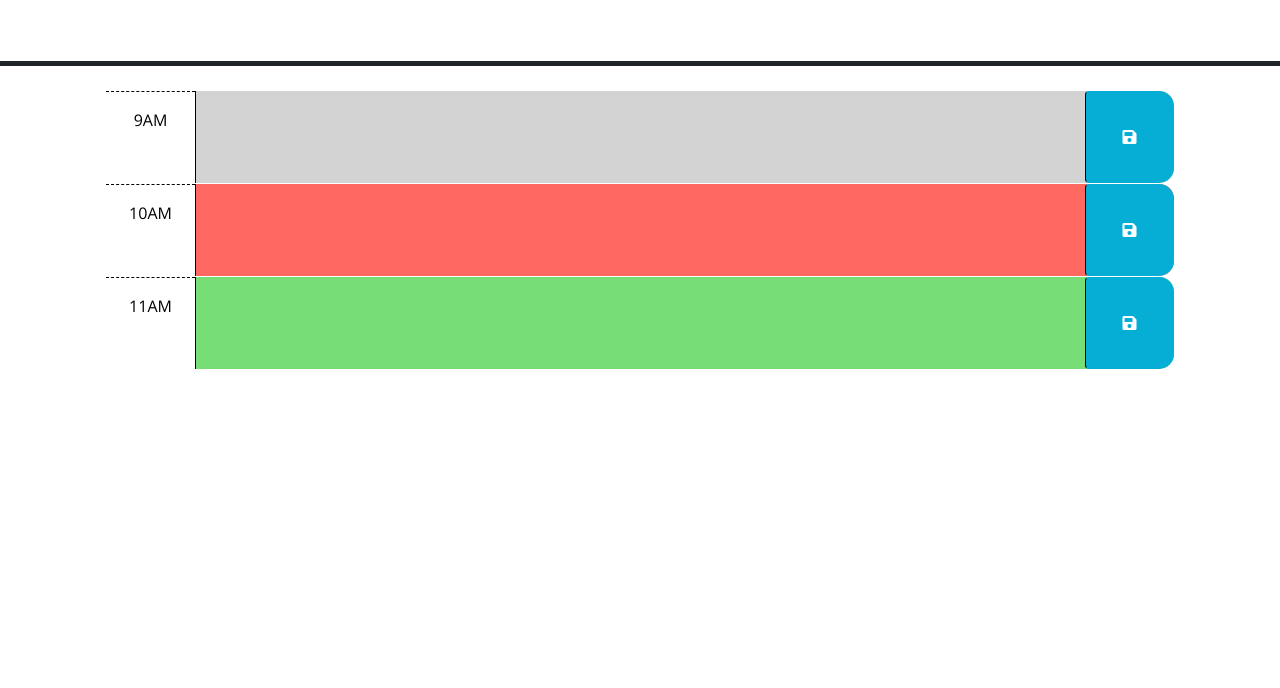
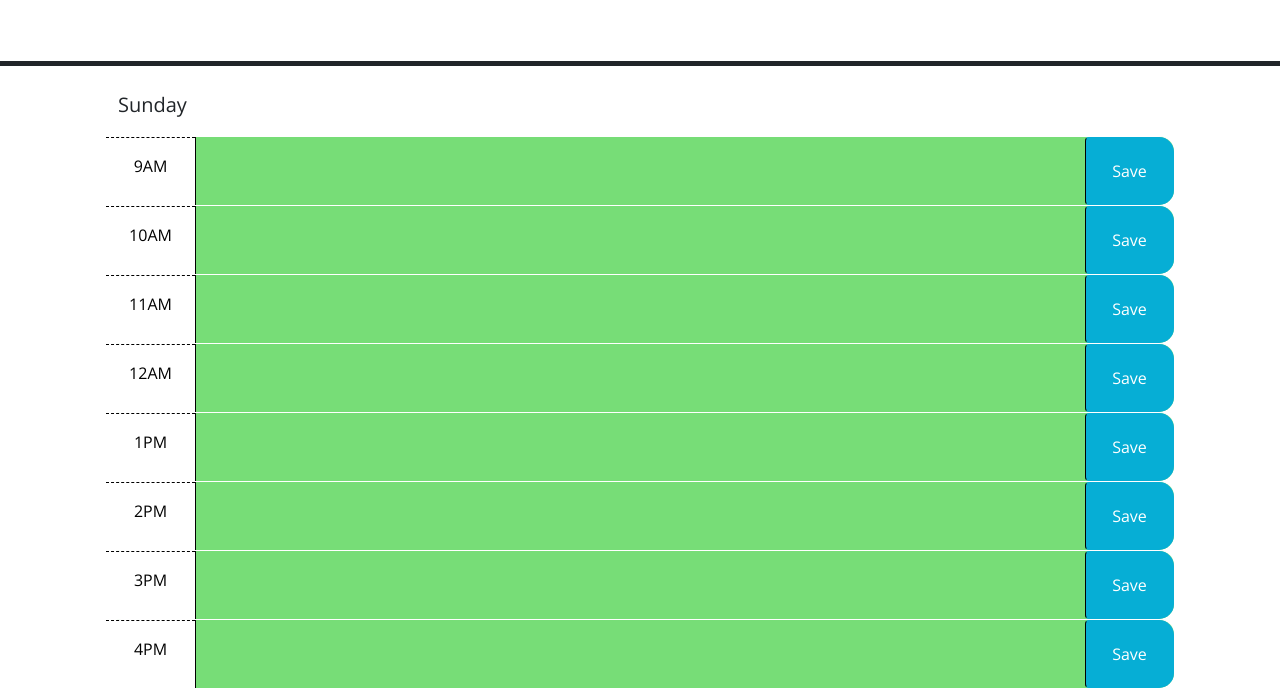
Before and after one commit to BowieRC/week5-challenge, a plain HTML site: page Develop/index.html in a window 1280 px wide. Shown: the part 166-854 px from the top of the page. Before the commit the page ends 800 px from the top, so only its background shows below. Drawn offline with nearby package versions, Linux system fonts and the light colour scheme.

Commit message:
load hour block to page

```diff
--- a/Develop/index.html
+++ b/Develop/index.html
@@ -26,9 +26,9 @@
     <header class="p-5 mb-4 border-5 border-bottom border-dark text-center">
       <h1 class="display-3">Work Day Scheduler</h1>
       <p class="lead">A simple calendar app for scheduling your work day</p>
+    </header>
+    <div class="container-lg px-5 main">
       <p id="currentDay" class="lead"></p>
-    </header>
-    <div class="container-lg px-5">
       <!-- Use class for "past", "present", and "future" to apply styles to the
         time-block divs accordingly. The javascript will need to do this by
         adding/removing these classes on each div by comparing the hour in the
@@ -39,7 +39,17 @@
         code is implemented.
         -->
 
-      <!-- Example of a past time block. The "past" class adds a gray background color. -->
+
+      <!-- To do
+            Remove existing code and implement:
+              Full calander allowing day selection
+              1h time blocks per day
+              colouring depending on current day/time -->
+
+
+
+        <!-- Example of a past time block. The "past" class adds a gray background color. -->
+<!--
       <div id="hour-9" class="row time-block past">
         <div class="col-2 col-md-1 hour text-center py-3">9AM</div>
         <textarea class="col-8 col-md-10 description" rows="3"> </textarea>
@@ -48,7 +58,8 @@
         </button>
       </div>
 
-      <!-- Example of a a present time block. The "present" class adds a red background color. -->
+        Example of a a present time block. The "present" class adds a red background color.
+
       <div id="hour-10" class="row time-block present">
         <div class="col-2 col-md-1 hour text-center py-3">10AM</div>
         <textarea class="col-8 col-md-10 description" rows="3"> </textarea>
@@ -57,14 +68,20 @@
         </button>
       </div>
 
-      <!-- Example of a future time block. The "future" class adds a green background color. -->
-      <div id="hour-11" class="row time-block future">
+        Example of a future time block. The "future" class adds a green background color.  -->
+
+      <!-- <div id="hour-11" class="row time-block future">
         <div class="col-2 col-md-1 hour text-center py-3">11AM</div>
         <textarea class="col-8 col-md-10 description" rows="3"> </textarea>
         <button class="btn saveBtn col-2 col-md-1" aria-label="save">
           <i class="fas fa-save" aria-hidden="true"></i>
         </button>
-      </div>
+      </div> -->
+
+
+
+      <script src="https://cdn.jsdelivr.net/npm/dayjs@1/dayjs.min.js"></script>
+      <script>dayjs().format()</script>
 
     <script src="https://code.jquery.com/jquery-3.4.1.min.js"></script>
     <script
@@ -73,6 +90,7 @@
       crossorigin="anonymous"
     ></script>
 
+
     <script src="script.js"></script>
   </body>
 </html>
--- a/Develop/script.js
+++ b/Develop/script.js
@@ -1,23 +1,98 @@
 // Wrap all code that interacts with the DOM in a call to jQuery to ensure that
 // the code isn't run until the browser has finished rendering all the elements
-// in the html.
-$(function () {
-  // TODO: Add a listener for click events on the save button. This code should
-  // use the id in the containing time-block as a key to save the user input in
-  // local storage. HINT: What does `this` reference in the click listener
-  // function? How can DOM traversal be used to get the "hour-x" id of the
-  // time-block containing the button that was clicked? How might the id be
-  // useful when saving the description in local storage?
-  //
-  // TODO: Add code to apply the past, present, or future class to each time
-  // block by comparing the id to the current hour. HINTS: How can the id
-  // attribute of each time-block be used to conditionally add or remove the
-  // past, present, and future classes? How can Day.js be used to get the
-  // current hour in 24-hour time?
-  //
-  // TODO: Add code to get any user input that was saved in localStorage and set
-  // the values of the corresponding textarea elements. HINT: How can the id
-  // attribute of each time-block be used to do this?
-  //
+  // in the html.
+
+
+  var mainEl = $(".main");
+  var workingHours = [9, 10, 11, 12, 13, 14, 15, 16];
+
+  // load hour blocks
+  for (i = 0; i < workingHours.length; i++) {
+    var hourBlockEl = $("<article>");
+    hourBlockEl.attr("id", "hour-" + workingHours[i]);
+    checkTime();
+
+    var hourNumberEl = $("<div>");
+
+    hourNumberEl.attr("class", "col-2 col-md-1 hour text-center py-3");
+    if (workingHours[i] > 12) {
+      hourNumberEl.text(workingHours[i] - 12);
+      hourNumberEl.append("PM");
+    } else {
+      hourNumberEl.text(workingHours[i]);
+      hourNumberEl.append("AM");
+    }
+
+    // var textOutputEl = $("<div>");
+    // textOutputEl.attr("class", "col-8 col-md-10 description");
+    // textOutputEl.attr("rows", "3");
+    // textOutputEl.attr("id", "textOutput-" + (i + 1));
+    // textOutputEl.number = i + 1;
+
+    var textInputEl = $("<textarea>");
+    textInputEl.attr("class", "col-8 col-md-10 description");
+    textInputEl.number = i + 1;
+    // textOutputEl.attr("id", "textInput-" + (i + 1));
+
+    var saveBtn = $("<button>");
+    saveBtn.text("Save");
+    saveBtn.attr("class", "btn saveBtn col-2 col-md-1");
+    saveBtn.attr('aria-label', "save");
+    saveBtn.attr("id", "sButton-" + (i + 1));
+    saveBtn.number = i + 1;
+
+    var saveIcon = $("<i>");
+    saveIcon.attr("class", "fas fa-save");
+    saveIcon.attr('aria-hidden', "true");
+
+    mainEl.append(hourBlockEl);
+    hourBlockEl.append(hourNumberEl);
+    // hourBlockEl.append(textOutputEl);
+    // textOutputEl.append(textInputEl);
+    hourBlockEl.append(textInputEl);
+    hourBlockEl.append(saveBtn);
+  }
+
+  //check if past time block
+  function checkTime() {
+    var currentHour = dayjs().format("HH");
+    if(currentHour > workingHours[i]){
+      hourBlockEl.attr("class", "row time-block past");
+    }
+    else if(currentHour < workingHours[i]){
+      hourBlockEl.attr("class", "row time-block future")
+    }
+    else if(currentHour = workingHours[i]){
+      hourBlockEl.attr("class", "row time-block present")
+    }
+
+  }
+
+  checkTime();
+
+
+  //print current day to header
+  var currentDayEl = $("#currentDay");
+  currentDayEl.text(dayjs().format("dddd"));
+  console.log(currentDayEl)
+
+  $("window").load(function() {
+
+  // TODO: Add a listener for click events on the save button. This code should  use the id in the containing time-block as a key to save the user input in local storage.
+  //HINT: What does `this` reference in the click listener function? How can DOM traversal be used to get the "hour-x" id of the time-block containing the button that was clicked? How might the id be useful when saving the description in local storage?
+
+
+
+  // TODO: Add code to apply the past, present, or future class to each time block by comparing the id to the current hour. HINTS: How can the id attribute of each time-block be used to conditionally add or remove the past, present, and future classes? How can Day.js be used to get the current hour in 24-hour time?
+
+
+
+  // TODO: Add code to get any user input that was saved in localStorage and set the values of the corresponding textarea elements.
+  // HINT: How can the id attribute of each time-block be used to do this?
+
+
+
   // TODO: Add code to display the current date in the header of the page.
+
+
 });
```
